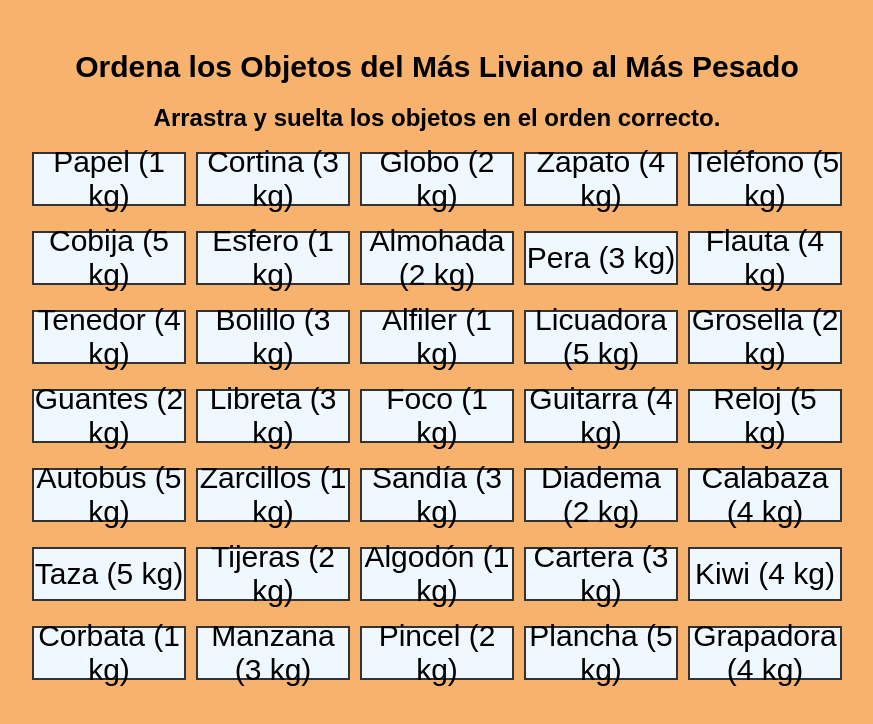
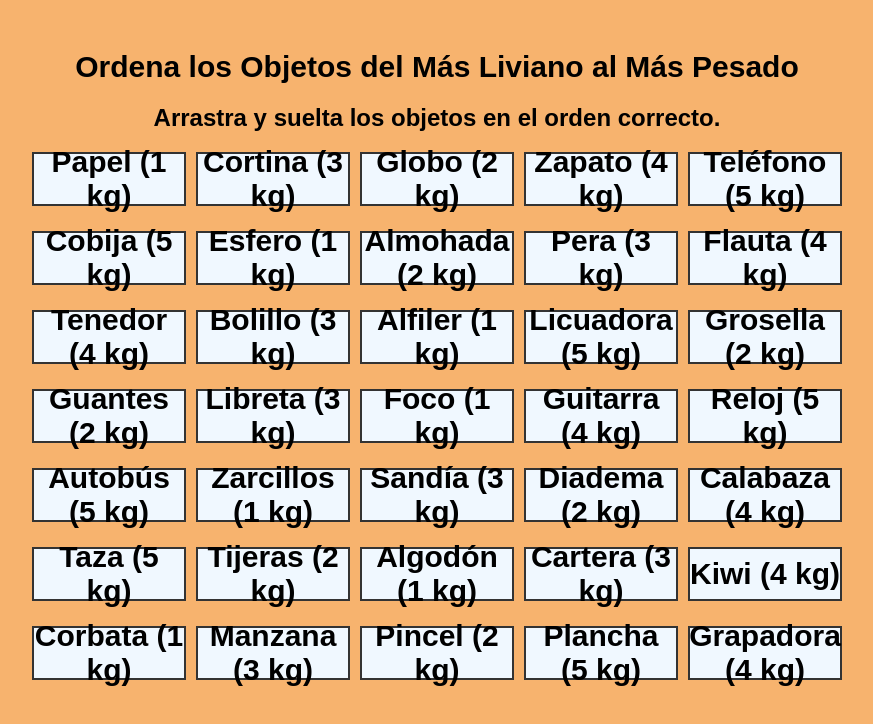
Before and after one commit to StuartPalma/JuegoTerapeutico, a plain HTML site: page docs/juego.html in a window 1280 px wide. Shown: the whole page, without its empty margins (203-1076 px from the left). Drawn offline with Linux system fonts and the light colour scheme.

Commit message:
Update juego.css
Resaltar peso

```diff
--- a/styles/juego.css
+++ b/styles/juego.css
@@ -25,6 +25,7 @@ body{
     justify-content: center;
     background-color: aliceblue;
     cursor: grab; /*cambiamos a un amanita el mouse*/
+    font-weight: bold; /* Resaltar el peso */
 }
 .message{
     font-size: 20px;
```
